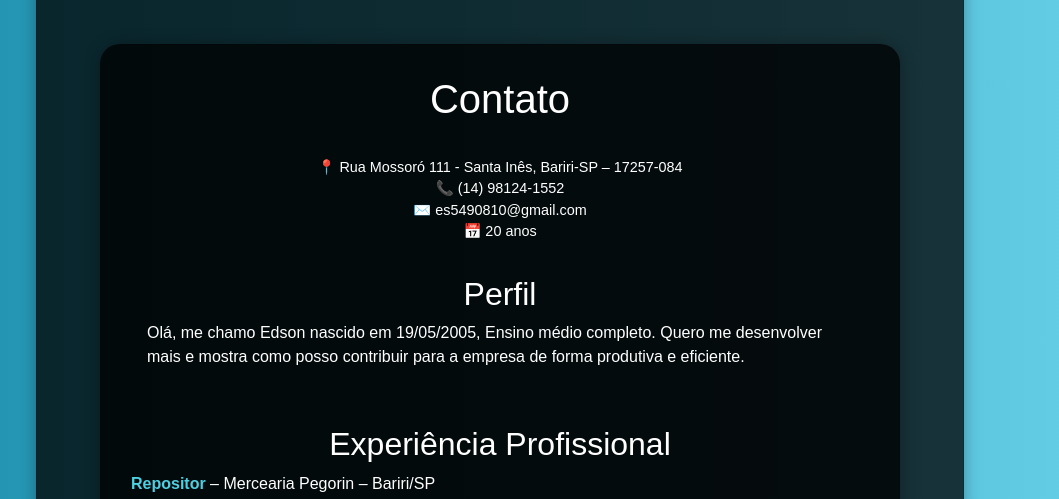
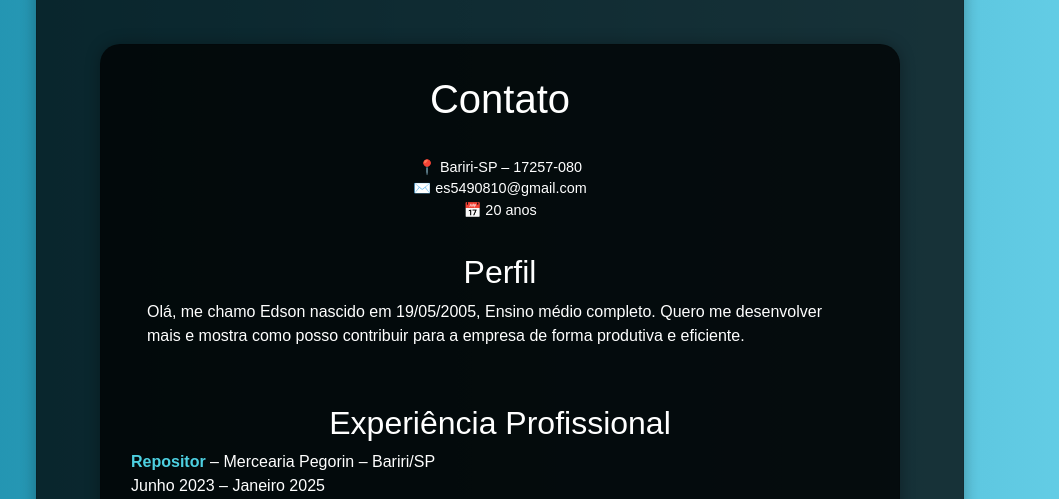
Before and after one commit to EdsonSantos-lab/site_perfil, a Flask app: page /usuarios in a window 1280 px wide. Shown: the part 426-925 px from the top of the page, without its empty margins (49-1108 px from the left). Run offline with Flask 3, Linux system fonts and the light colour scheme; some libraries are stand-ins or nearby versions.

Commit message:
Update usuarios.html

```diff
--- a/templates/usuarios.html
+++ b/templates/usuarios.html
@@ -18,8 +18,8 @@
             <div class="card mx-auto " style="max-width: 800px;">
               <h1>Contato</h1>
               <div class="contact p-3 ">
-                📍 Rua Mossoró 111 - Santa Inês, Bariri-SP – 17257-084<br>
-                📞 (14) 98124-1552<br>
+                📍 Bariri-SP – 17257-080
+                <br>
                 ✉️ es5490810@gmail.com<br>
                 📅 20 anos
               </div>
```
